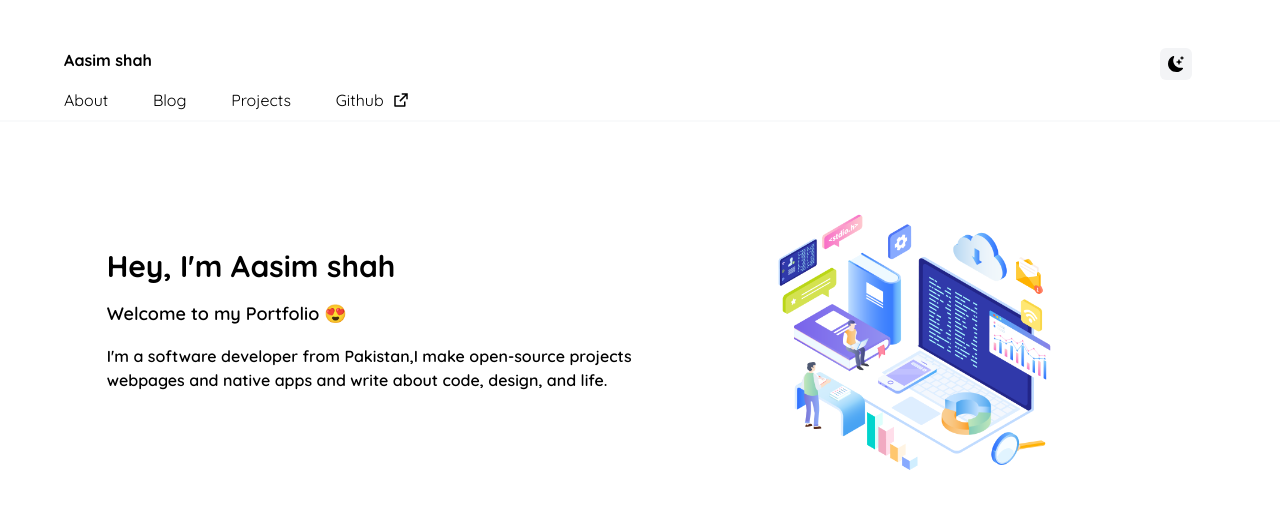
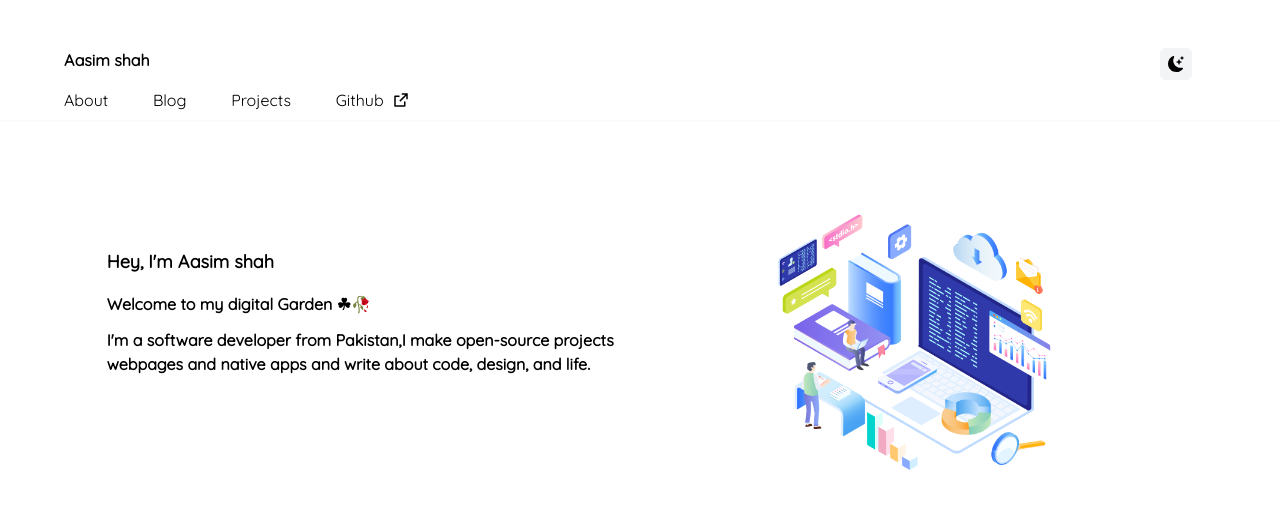
Before and after one commit to aasim-shah/nextjs_portfolio, a Next.js app: page / in a window 1280 px wide. Shown: the top 508 px of the page. Built offline with nearby package versions, Linux system fonts and the light colour scheme.

Commit message:
23423ddhd

```diff
--- a/src/app/layout.js
+++ b/src/app/layout.js
@@ -3,7 +3,7 @@ import Header from '@/components/Header'
 import './globals.css'
 import { Quicksand} from 'next/font/google'
 import { ThemeProvider } from 'next-themes'
-const inter = Quicksand({ subsets: ['latin'] , weight : ["300" , "400" , "500" ,"600" , "700"]})
+const inter = Quicksand({ subsets: ['latin'] , weight : "400"})
 
 export const metadata = {
   title: 'Aasimshah',
--- a/src/components/Herosection.jsx
+++ b/src/components/Herosection.jsx
@@ -9,11 +9,11 @@ function Herosection() {
     <div className='flex flex-col sm:flex-row w-10/12 mx-auto py-16 items-center'>
 
         <div className="w-6/12  h-44">
-            <p className="text-3xl font-black">
+            <p className="text-lg font-black">
                 Hey, I'm Aasim shah
             </p>
-            <p className="text-lg font-semibold mt-4">Welcome to my Portfolio 😍</p>
-            <p className=" font-semibold  mt-4">I'm a software developer from Pakistan,I make open-source projects webpages and native apps  and write about code, design, and life.</p>
+            <p className=" font-semibold mt-4">Welcome to my digital Garden ☘🥀</p>
+            <p className=" font-semibold  mt-3">I'm a software developer from Pakistan,I make open-source projects webpages and native apps  and write about code, design, and life.</p>
         </div>
         {theme && theme==="light" ?
         <Image  src={'/assets/1.jpg'} className='ml-32' width={350} height={350}/>
```
